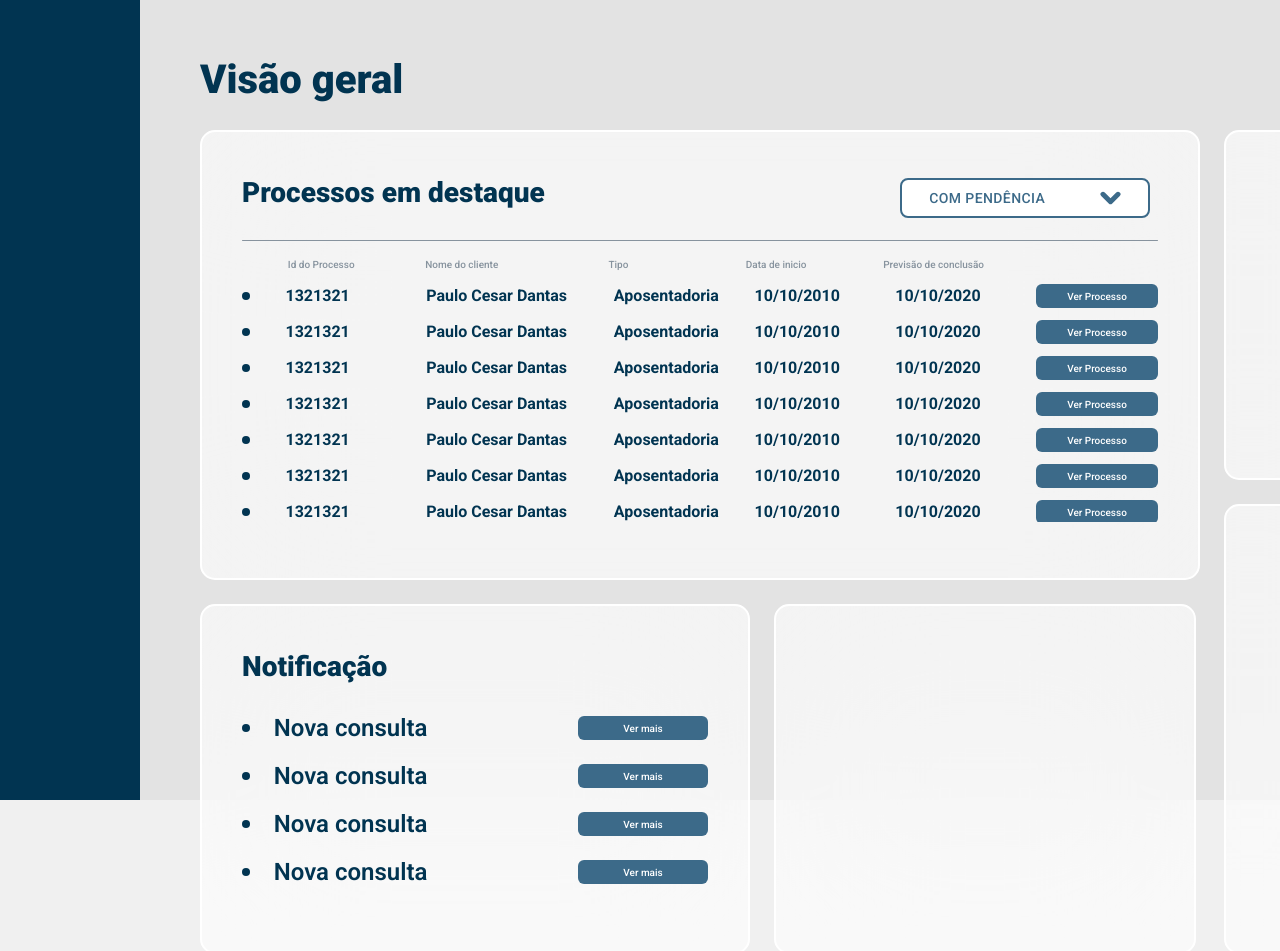
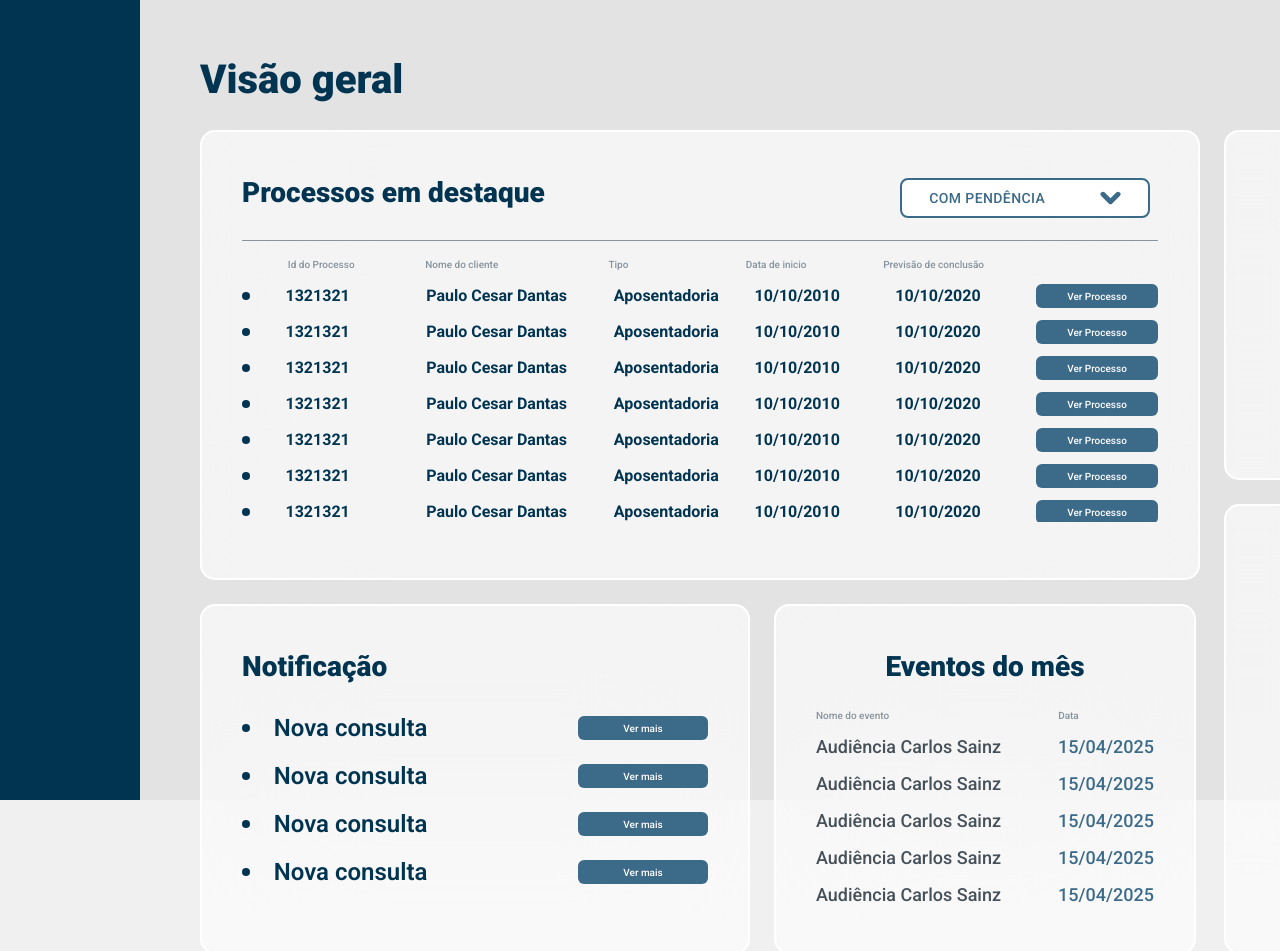
Before and after one commit to LYNX-Grupo-9/Sistema, a React (Vite) app: page /home in a window 1280 px wide. Shown: the top 951 px of the page. Built offline with nearby package versions, Linux system fonts and the light colour scheme.

Commit message:
Month event section

```diff
--- /dev/null
+++ b/src/components/MonthEvent.jsx
@@ -0,0 +1,8 @@
+export function MonthEvent(props) {
+    return(
+    <div className="flex justify-between w-full pt-[10px]">
+        <span className="text-[var(--color-grayLight)] typography-medium text-[18px]">{props.title}</span>
+        <span className="text-[var(--color-blueLight)] typography-medium text-[18px]">{props.date}</span>
+    </div>
+    )
+}
--- a/src/pages/Home/index.jsx
+++ b/src/pages/Home/index.jsx
@@ -1,5 +1,6 @@
 import { DropdownComponent } from "../../components/DropdownComponent";
 import { HighlightedCases } from "../../components/HighlightedCases";
+import { MonthEvent } from "../../components/MonthEvent";
 import { OverviewNotification } from "../../components/OverviewNotification";
 import { Search } from "../../components/search";
 
@@ -122,17 +123,33 @@ export function Home() {
                                 <div className="bgGlass w-[550px] h-[350px] mr-[12px]">
                                     <span className="typography-black text-[var(--color-blueDark)] text-[28px] ">Notificação</span>
                                     <div className="h-[220px] overflow-y-scroll py-2.5">
-                                    <OverviewNotification message="Nova consulta"/>
-                                    <OverviewNotification message="Nova consulta"/>
-                                    <OverviewNotification message="Nova consulta"/>
-                                    <OverviewNotification message="Nova consulta"/>
-                                    <OverviewNotification message="Nova consulta"/>
-                                    <OverviewNotification message="Nova consulta"/>
-                                    <OverviewNotification message="Nova consulta"/>
-                                    <OverviewNotification message="Nova consulta"/>
+                                        <OverviewNotification message="Nova consulta" />
+                                        <OverviewNotification message="Nova consulta" />
+                                        <OverviewNotification message="Nova consulta" />
+                                        <OverviewNotification message="Nova consulta" />
+                                        <OverviewNotification message="Nova consulta" />
+                                        <OverviewNotification message="Nova consulta" />
+                                        <OverviewNotification message="Nova consulta" />
+                                        <OverviewNotification message="Nova consulta" />
                                     </div>
                                 </div>
-                                <div className="bgGlass w-[422px] h-[350px] ml-[12px]">
+                                <div className="bgGlass w-[422px] h-[350px] ml-[12px] flex flex-col items-center">
+                                    <span className="typography-black text-[var(--color-blueDark)] text-[28px] ">Eventos do mês</span>
+                                    <div className="flex w-full pt-[20px]">
+                                        <span className="text-[var(--lineSeparator)] typography-medium text-[10px]">Nome do evento</span>
+                                        <span className="text-[var(--lineSeparator)] typography-medium text-[10px] ml-[50%]">Data</span>
+                                    </div>
+                                    <div className="h-[250px] w-full overflow-scroll">
+                                        <MonthEvent title="Audiência Carlos Sainz" date="15/04/2025" />
+                                        <MonthEvent title="Audiência Carlos Sainz" date="15/04/2025" />
+                                        <MonthEvent title="Audiência Carlos Sainz" date="15/04/2025" />
+                                        <MonthEvent title="Audiência Carlos Sainz" date="15/04/2025" />
+                                        <MonthEvent title="Audiência Carlos Sainz" date="15/04/2025" />
+                                        <MonthEvent title="Audiência Carlos Sainz" date="15/04/2025" />
+                                        <MonthEvent title="Audiência Carlos Sainz" date="15/04/2025" />
+                                        <MonthEvent title="Audiência Carlos Sainz" date="15/04/2025" />
+                                        <MonthEvent title="Audiência Carlos Sainz" date="15/04/2025" />
+                                    </div>
 
                                 </div>
                             </div>
```
